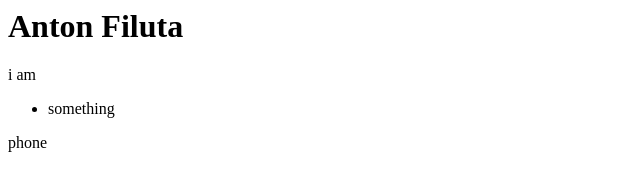
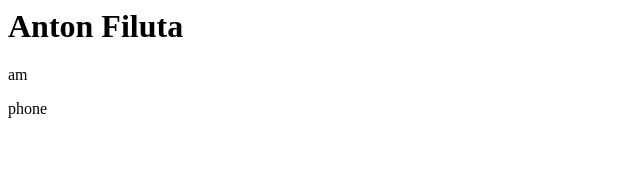
Before and after one commit to antonfiluta/rsschool-cv, a plain HTML site: page index.html in a window 1280 px wide. Shown: the whole page, without its empty margins (0-640 px from the left). Drawn offline with Linux system fonts and the light colour scheme.

Commit message:
feat: change html

```diff
--- a/index.html
+++ b/index.html
@@ -5,11 +5,8 @@
     <title> </title>
   </head>
   <body>
-    <h1>Anton Filuta</h1>
-    <div>i am</div>
-    <ul>
-      <li> something </li>
-    </ul>
-    <p>phone</p>
+    <h1> Anton Filuta </h1>
+    <div> am </div>
+    <p> phone </p>
   </body>
 </html>
```
